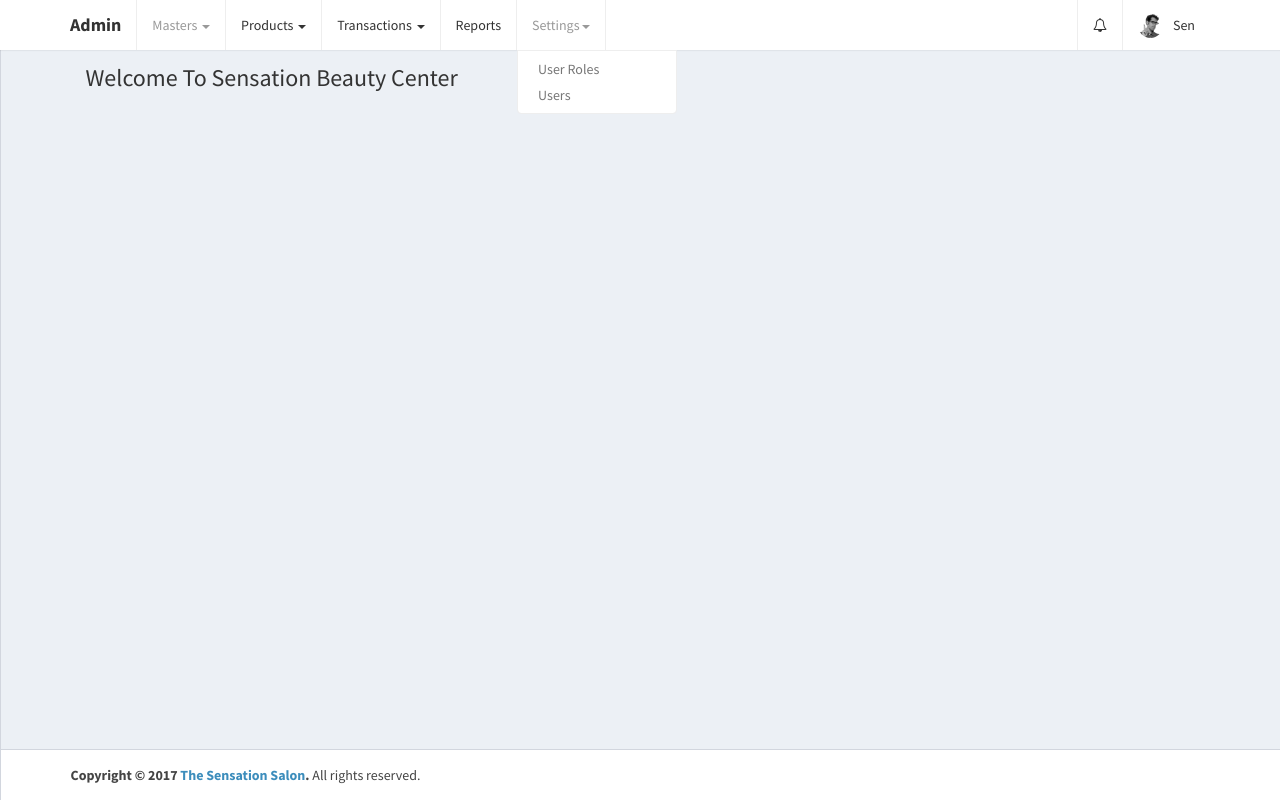
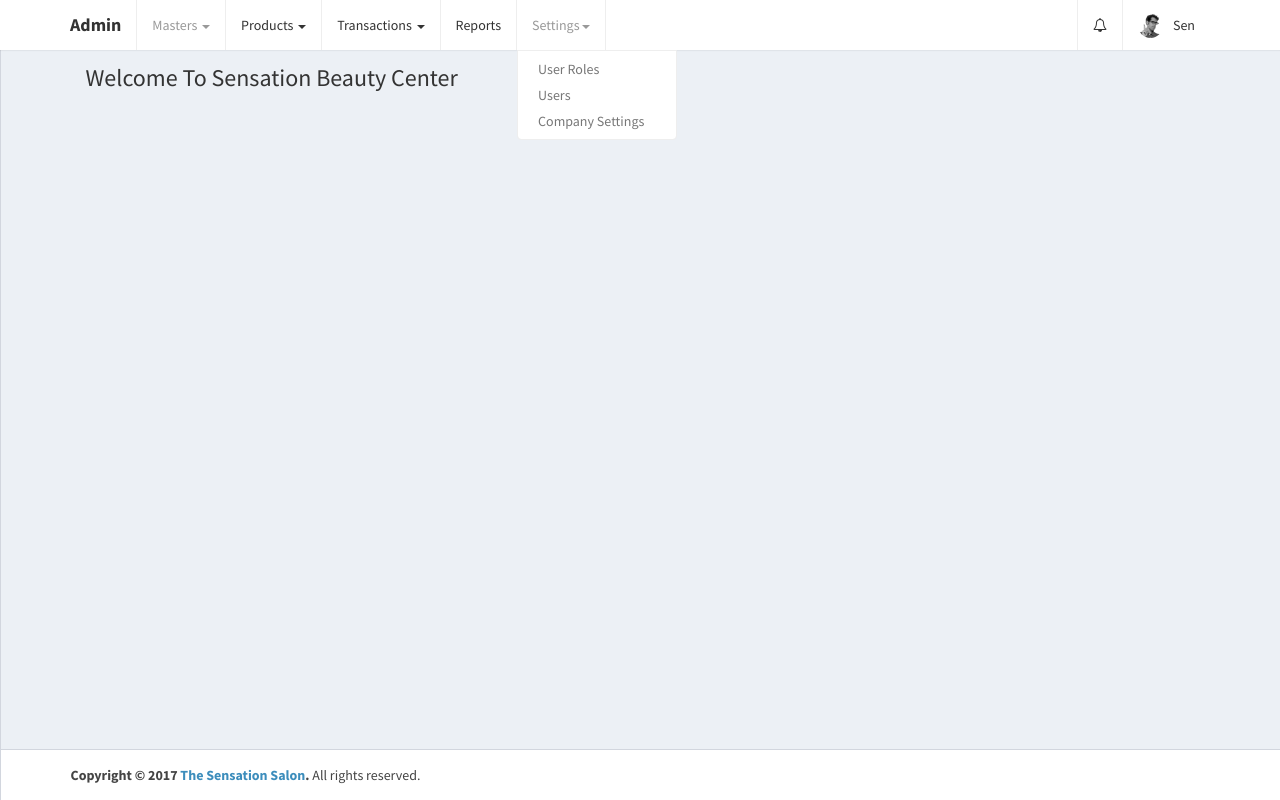
Before and after one commit to sapkaljagruti/thesensationbeautycentre, a PHP site: page /home.php in a window 1280 px wide, after a click on "Settings". Run offline with PHP 8.4, Linux system fonts and the light colour scheme; a user stored in the database is signed in; data comes from the database, SQL or seed files in the repository.

Commit message:
Update Of 9-12-2017
Update Of 9-12-2017

```diff
--- a/views/layout.php
+++ b/views/layout.php
@@ -98,6 +98,7 @@
                                     <ul class="dropdown-menu" role="menu">
                                         <li><a href="#">User Roles</a></li>
                                         <li><a href="#">Users</a></li>
+                                        <li><a href="#">Company Settings</a></li>
                                     </ul>
                                 </li>
                             </ul>
```
